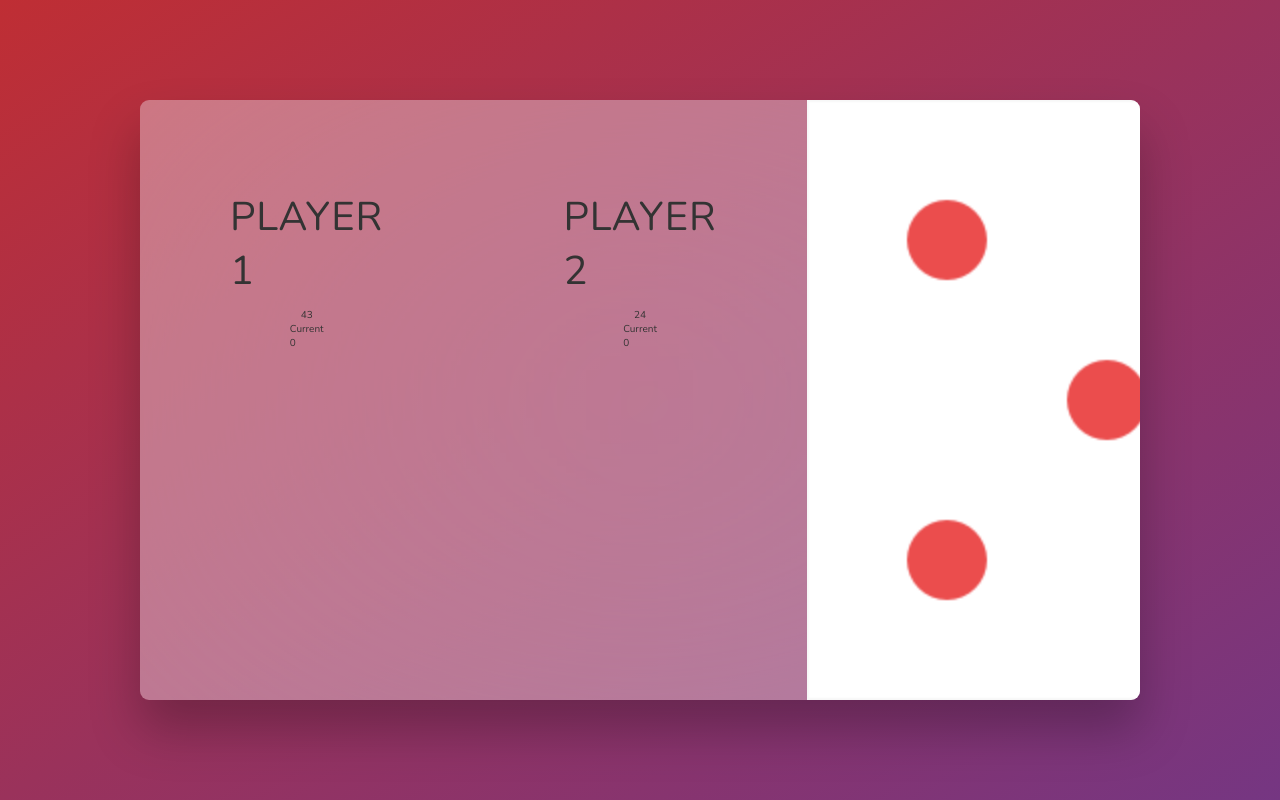
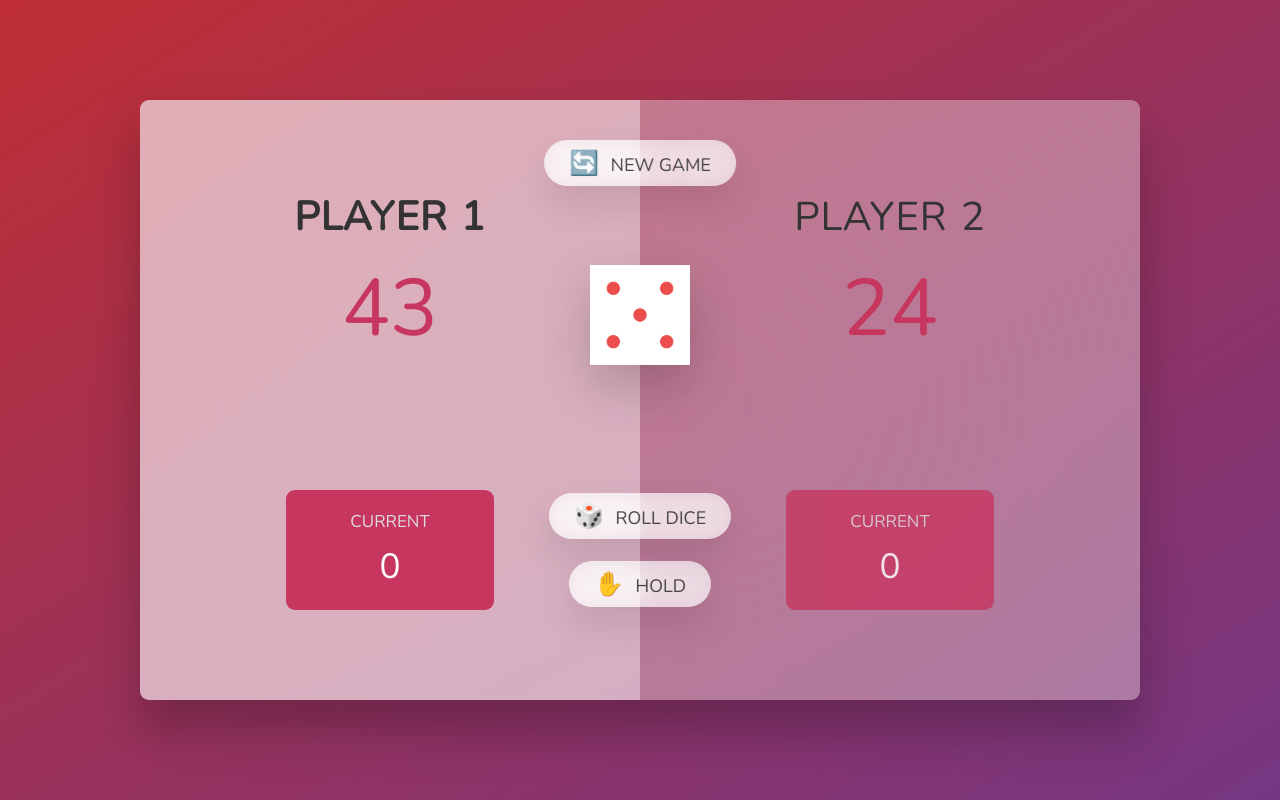
Before and after one commit to jstonedev/dice-game, a plain HTML site: page index.html in a window 1280 px wide. Drawn offline with nearby package versions, Linux system fonts and the light colour scheme.

Commit message:
finish styling elements

```diff
--- a/index.html
+++ b/index.html
@@ -10,7 +10,7 @@
   <body>
     <main>
       <!-- Player 1 section  -->
-      <section class="player player--0 player-active">
+      <section class="player player--0 player--active">
         <h2 class="name" id="name--0">Player 1</h2>
         <p class="score" id="score--0">43</p>
         <div class="current">
--- a/style.css
+++ b/style.css
@@ -55,3 +55,113 @@ main {
   font-weight: 300;
   margin-bottom: 1rem;
 }
+
+.score {
+  font-size: 8rem;
+  font-weight: 300;
+  color: #c7365f;
+  margin-bottom: auto;
+}
+
+.player--active {
+  background-color: rgba(255, 255, 255, 0.4);
+}
+.player--active .name {
+  font-weight: 700;
+}
+.player--active .score {
+  font-weight: 400;
+}
+
+.player--active .current {
+  opacity: 1;
+}
+
+.current {
+  background-color: #c7365f;
+  opacity: 0.8;
+  border-radius: 9px;
+  color: #fff;
+  width: 65%;
+  padding: 2rem;
+  text-align: center;
+  transition: all 0.75s;
+}
+
+.current-label {
+  text-transform: uppercase;
+  margin-bottom: 1rem;
+  font-size: 1.7rem;
+  color: #ddd;
+}
+
+.current-score {
+  font-size: 3.5rem;
+}
+
+/* ABSOLUTE POSITIONED ELEMENTS */
+.btn {
+  position: absolute;
+  left: 50%;
+  transform: translateX(-50%);
+  color: #444;
+  background: none;
+  border: none;
+  font-family: inherit;
+  font-size: 1.8rem;
+  text-transform: uppercase;
+  cursor: pointer;
+  font-weight: 400;
+  transition: all 0.2s;
+
+  background-color: white;
+  background-color: rgba(255, 255, 255, 0.6);
+  backdrop-filter: blur(10px);
+
+  padding: 0.7rem 2.5rem;
+  border-radius: 50rem;
+  box-shadow: 0 1.75rem 3.5rem rgba(0, 0, 0, 0.1);
+}
+
+.btn::first-letter {
+  font-size: 2.4rem;
+  display: inline-block;
+  margin-right: 0.7rem;
+}
+
+.btn--new {
+  top: 4rem;
+}
+.btn--roll {
+  top: 39.3rem;
+}
+.btn--hold {
+  top: 46.1rem;
+}
+
+.btn:active {
+  transform: translate(-50%, 3px);
+  box-shadow: 0 1rem 2rem rgba(0, 0, 0, 0.15);
+}
+
+.btn:focus {
+  outline: none;
+}
+
+.dice {
+  position: absolute;
+  left: 50%;
+  top: 16.5rem;
+  transform: translateX(-50%);
+  height: 10rem;
+  box-shadow: 0 2rem 5rem rgba(0, 0, 0, 0.2);
+}
+
+.player--winner {
+  background-color: #2f2f2f;
+}
+
+.player--winner .name {
+  font-weight: 700;
+  color: #c7365f;
+}
```
